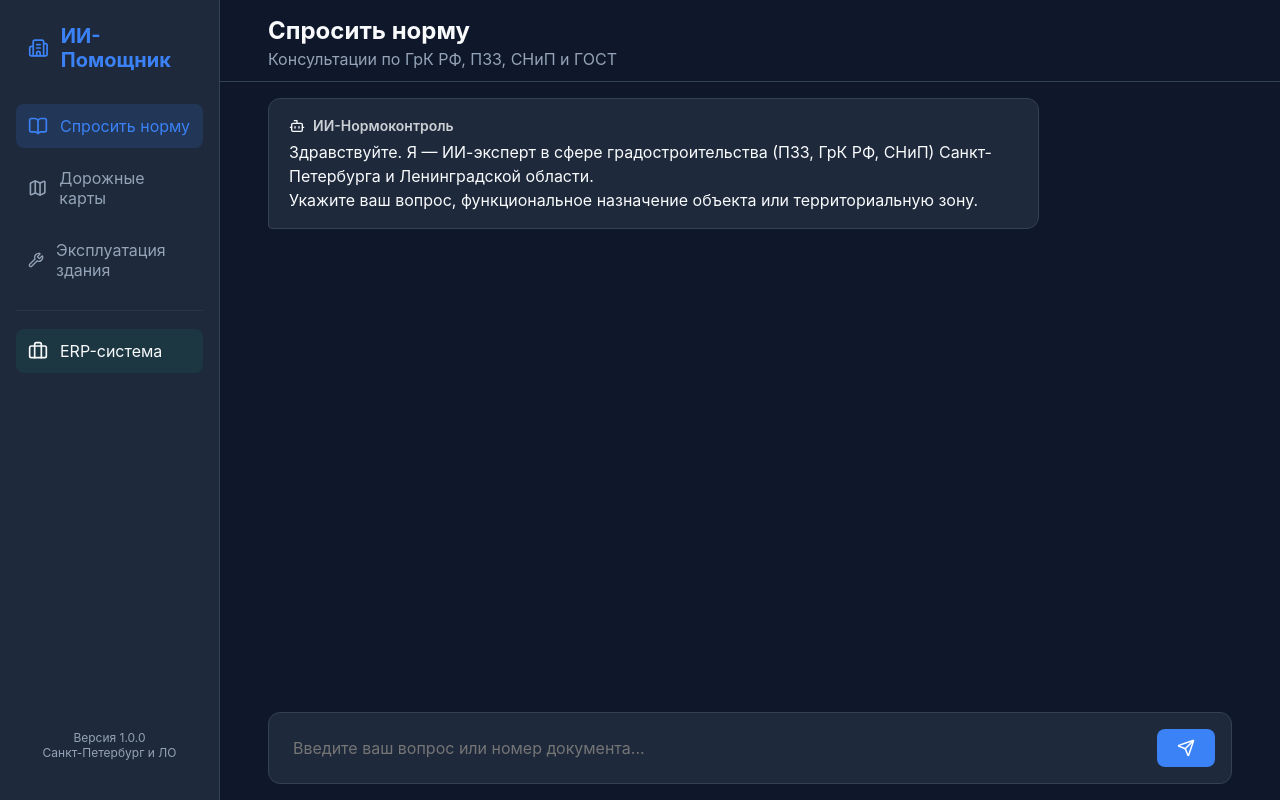
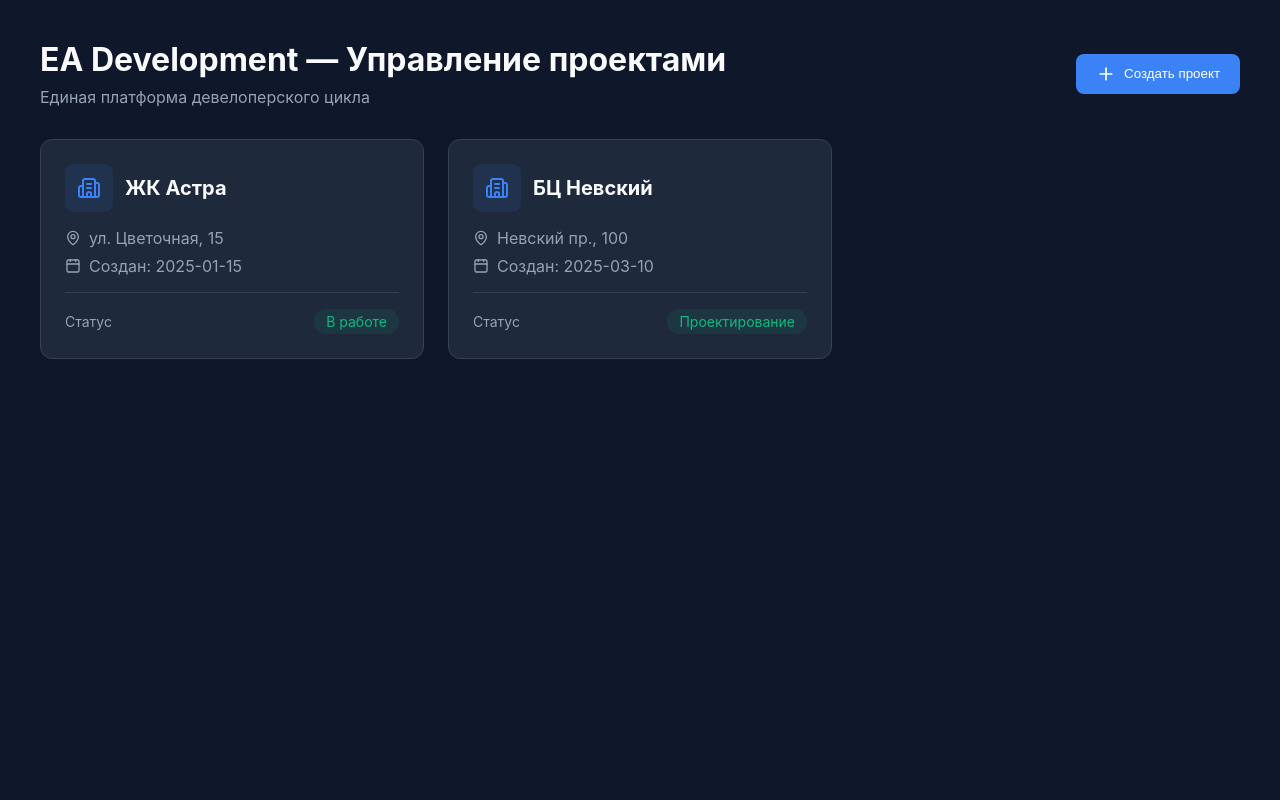
Before and after one commit to Solomon86-sudo/ai-helper, a React (Vite) app: page / in a window 1280 px wide. Built offline with nearby package versions, Linux system fonts and the light colour scheme; no server answers.

Commit message:
Major: project-based architecture, fix Excel parser, tender flow, title EA Development

```diff
--- a/index.html
+++ b/index.html
@@ -4,7 +4,7 @@
     <meta charset="UTF-8" />
     <link rel="icon" type="image/svg+xml" href="/favicon.svg" />
     <meta name="viewport" content="width=device-width, initial-scale=1.0" />
-    <title>-</title>
+    <title>EA Development</title>
   </head>
   <body>
     <div id="root"></div>
--- a/src/App.jsx
+++ b/src/App.jsx
@@ -1,106 +1,172 @@
 import React, { useState } from 'react';
-import AgentNorms from './components/AgentNorms';
-import AgentAudit from './components/AgentAudit';
-import AgentRoadmap from './components/AgentRoadmap';
-import AgentManual from './components/AgentManual';
 import ERPDashboard from './components/erp/ERPDashboard';
-import { BookOpen, FileCheck, Map, Building2, Wrench, Briefcase } from 'lucide-react';
+import { Building2, Plus, Calendar, MapPin, ArrowLeft } from 'lucide-react';
 
 function App() {
-  const [activeTab, setActiveTab] = useState('norms');
+  const [activeProject, setActiveProject] = useState(null);
+  const [showCreateForm, setShowCreateForm] = useState(false);
 
-  const renderTabContent = () => {
-    switch (activeTab) {
-      case 'norms':
-        return <AgentNorms />;
-      case 'audit':
-        return <AgentAudit />;
-      case 'roadmap':
-        return <AgentRoadmap />;
-      case 'manual':
-        return <AgentManual />;
-      case 'erp':
-        return <ERPDashboard />;
-      default:
-        return <AgentNorms />;
-    }
+  const [projects, setProjects] = useState([
+    { id: 1, name: 'ЖК Астра', address: 'ул. Цветочная, 15', status: 'В работе', date: '2025-01-15' },
+    { id: 2, name: 'БЦ Невский', address: 'Невский пр., 100', status: 'Проектирование', date: '2025-03-10' },
+  ]);
+
+  const [newProject, setNewProject] = useState({ name: '', address: '', client: '' });
+
+  const handleCreateProject = (e) => {
+    e.preventDefault();
+    if (!newProject.name) return;
+    const project = {
+      id: Date.now(),
+      name: newProject.name,
+      address: newProject.address,
+      status: 'Новый',
+      date: new Date().toISOString().split('T')[0]
+    };
+    setProjects([...projects, project]);
+    setNewProject({ name: '', address: '', client: '' });
+    setShowCreateForm(false);
   };
 
-  const getTabHeader = () => {
-    switch (activeTab) {
-      case 'norms':
-        return { title: 'Спросить норму', desc: 'Консультации по ГрК РФ, ПЗЗ, СНиП и ГОСТ' };
-      case 'audit':
-        return { title: 'Проверить документацию', desc: 'Интеллектуальный нормоконтроль проектной документации' };
-      case 'roadmap':
-        return { title: 'Дорожные карты', desc: 'Навигатор по согласованиям и процедурам (КГА, КГИОП, Госстройнадзор)' };
-      case 'manual':
-        return { title: 'Инструкция по эксплуатации', desc: 'Генерация ИЭЗ на основе загруженной документации и паспортов' };
-      case 'erp':
-        return { title: 'Управление проектом (ERP)', desc: 'Единая система управления девелоперским циклом: от предпроекта до сдачи' };
-      default:
-        return { title: '', desc: '' };
-    }
-  };
+  if (activeProject) {
+    return (
+      <div className="app-container" style={{ display: 'block', width: '100%', height: '100vh', overflow: 'hidden' }}>
+        <div style={{ padding: '16px 24px', borderBottom: '1px solid var(--border-color)', display: 'flex', alignItems: 'center', gap: '16px', backgroundColor: 'var(--bg-card)' }}>
+          <button
+            onClick={() => setActiveProject(null)}
+            style={{ display: 'flex', alignItems: 'center', gap: '8px', background: 'none', border: 'none', color: 'var(--text-muted)', cursor: 'pointer' }}
+          >
+            <ArrowLeft size={20} />
+            Назад к проектам
+          </button>
+          <div style={{ width: '1px', height: '24px', backgroundColor: 'var(--border-color)' }}></div>
+          <h1 style={{ margin: 0, fontSize: '1.25rem', color: 'var(--text-main)', display: 'flex', alignItems: 'center', gap: '8px' }}>
+            <Building2 size={24} color="var(--accent-blue)" />
+            {activeProject.name}
+          </h1>
+          <span style={{ padding: '4px 12px', backgroundColor: 'rgba(59, 130, 246, 0.1)', color: 'var(--accent-blue)', borderRadius: '12px', fontSize: '0.875rem' }}>
+            {activeProject.status}
+          </span>
+        </div>
+
+        <div style={{ height: 'calc(100vh - 65px)', padding: '24px', backgroundColor: 'var(--bg-dark)', overflowY: 'auto' }}>
+          <ERPDashboard project={activeProject} />
+        </div>
+      </div>
+    );
+  }
 
   return (
-    <div className="app-container">
-      <div className="sidebar">
-        <div className="sidebar-title">
-          <Building2 size={24} />
-          <span>ИИ-Помощник</span>
+    <div className="app-container" style={{ display: 'block', width: '100%', minHeight: '100vh', padding: '40px', backgroundColor: 'var(--bg-dark)' }}>
+      <div style={{ maxWidth: '1200px', margin: '0 auto' }}>
+        <div style={{ display: 'flex', justifyContent: 'space-between', alignItems: 'center', marginBottom: '32px' }}>
+          <div>
+            <h1 style={{ fontSize: '2rem', margin: '0 0 8px 0', color: 'var(--text-main)' }}>EA Development — Управление проектами</h1>
+            <p style={{ color: 'var(--text-muted)', margin: 0 }}>Единая платформа девелоперского цикла</p>
+          </div>
+          <button
+            onClick={() => setShowCreateForm(!showCreateForm)}
+            style={{ display: 'flex', alignItems: 'center', gap: '8px', padding: '10px 20px', backgroundColor: 'var(--accent-blue)', color: 'white', border: 'none', borderRadius: '8px', cursor: 'pointer', fontWeight: '500' }}
+          >
+            <Plus size={20} />
+            Создать проект
+          </button>
         </div>
 
-        <nav style={{ display: 'flex', flexDirection: 'column', gap: '8px' }}>
-          <button
-            className={`nav-item ${activeTab === 'norms' ? 'active' : ''}`}
-            onClick={() => setActiveTab('norms')}
-          >
-            <BookOpen size={20} />
-            Спросить норму
-          </button>
+        {showCreateForm && (
+          <div style={{ backgroundColor: 'var(--bg-card)', padding: '24px', borderRadius: '12px', border: '1px solid var(--border-color)', marginBottom: '32px' }}>
+            <h2 style={{ marginTop: 0, marginBottom: '20px', fontSize: '1.25rem' }}>Новый проект</h2>
+            <form onSubmit={handleCreateProject} style={{ display: 'grid', gridTemplateColumns: '1fr 1fr 1fr auto', gap: '16px', alignItems: 'end' }}>
+              <div>
+                <label style={{ display: 'block', marginBottom: '8px', color: 'var(--text-muted)' }}>Название</label>
+                <input
+                  type="text"
+                  value={newProject.name}
+                  onChange={(e) => setNewProject({...newProject, name: e.target.value})}
+                  style={{ width: '100%', padding: '10px', backgroundColor: 'var(--bg-dark)', border: '1px solid var(--border-color)', borderRadius: '6px', color: 'var(--text-main)' }}
+                  placeholder="Название объекта"
+                  required
+                />
+              </div>
+              <div>
+                <label style={{ display: 'block', marginBottom: '8px', color: 'var(--text-muted)' }}>Адрес</label>
+                <input
+                  type="text"
+                  value={newProject.address}
+                  onChange={(e) => setNewProject({...newProject, address: e.target.value})}
+                  style={{ width: '100%', padding: '10px', backgroundColor: 'var(--bg-dark)', border: '1px solid var(--border-color)', borderRadius: '6px', color: 'var(--text-main)' }}
+                  placeholder="Адрес объекта"
+                />
+              </div>
+              <div>
+                <label style={{ display: 'block', marginBottom: '8px', color: 'var(--text-muted)' }}>Заказчик</label>
+                <input
+                  type="text"
+                  value={newProject.client}
+                  onChange={(e) => setNewProject({...newProject, client: e.target.value})}
+                  style={{ width: '100%', padding: '10px', backgroundColor: 'var(--bg-dark)', border: '1px solid var(--border-color)', borderRadius: '6px', color: 'var(--text-main)' }}
+                  placeholder="Наименование заказчика"
+                />
+              </div>
+              <div style={{ display: 'flex', gap: '12px' }}>
+                <button type="submit" style={{ padding: '10px 24px', backgroundColor: 'var(--accent-green)', color: 'white', border: 'none', borderRadius: '6px', cursor: 'pointer', fontWeight: '500' }}>
+                  Сохранить
+                </button>
+                <button type="button" onClick={() => setShowCreateForm(false)} style={{ padding: '10px 24px', backgroundColor: 'transparent', color: 'var(--text-main)', border: '1px solid var(--border-color)', borderRadius: '6px', cursor: 'pointer' }}>
+                  Отмена
+                </button>
+              </div>
+            </form>
+          </div>
+        )}
 
-          <button
-            className={`nav-item ${activeTab === 'roadmap' ? 'active' : ''}`}
-            onClick={() => setActiveTab('roadmap')}
-          >
-            <Map size={20} />
-            Дорожные карты
-          </button>
+        <div style={{ display: 'grid', gridTemplateColumns: 'repeat(auto-fill, minmax(300px, 1fr))', gap: '24px' }}>
+          {projects.map(project => (
+            <div
+              key={project.id}
+              onClick={() => setActiveProject(project)}
+              style={{
+                backgroundColor: 'var(--bg-card)',
+                border: '1px solid var(--border-color)',
+                borderRadius: '12px',
+                padding: '24px',
+                cursor: 'pointer',
+                transition: 'transform 0.2s, borderColor 0.2s',
+                display: 'flex',
+                flexDirection: 'column',
+                gap: '16px'
+              }}
+              onMouseEnter={(e) => { e.currentTarget.style.transform = 'translateY(-4px)'; e.currentTarget.style.borderColor = 'var(--accent-blue)'; }}
+              onMouseLeave={(e) => { e.currentTarget.style.transform = 'translateY(0)'; e.currentTarget.style.borderColor = 'var(--border-color)'; }}
+            >
+              <div style={{ display: 'flex', justifyContent: 'space-between', alignItems: 'flex-start' }}>
+                <div style={{ display: 'flex', alignItems: 'center', gap: '12px' }}>
+                  <div style={{ width: '48px', height: '48px', borderRadius: '8px', backgroundColor: 'rgba(59, 130, 246, 0.1)', display: 'flex', alignItems: 'center', justifyContent: 'center', color: 'var(--accent-blue)' }}>
+                    <Building2 size={24} />
+                  </div>
+                  <h3 style={{ margin: 0, fontSize: '1.25rem', color: 'var(--text-main)' }}>{project.name}</h3>
+                </div>
+              </div>
 
-          <button
-            className={`nav-item ${activeTab === 'manual' ? 'active' : ''}`}
-            onClick={() => setActiveTab('manual')}
-          >
-            <Wrench size={20} />
-            Эксплуатация здания
-          </button>
+              <div style={{ display: 'flex', flexDirection: 'column', gap: '8px', color: 'var(--text-muted)' }}>
+                <div style={{ display: 'flex', alignItems: 'center', gap: '8px' }}>
+                  <MapPin size={16} />
+                  <span>{project.address}</span>
+                </div>
+                <div style={{ display: 'flex', alignItems: 'center', gap: '8px' }}>
+                  <Calendar size={16} />
+                  <span>Создан: {project.date}</span>
+                </div>
+              </div>
 
-          <div style={{ margin: '10px 0', borderTop: '1px solid var(--border-color)', opacity: 0.5 }}></div>
-
-          <button
-            className={`nav-item ${activeTab === 'erp' ? 'active' : ''}`}
-            onClick={() => setActiveTab('erp')}
-            style={{ backgroundColor: activeTab === 'erp' ? 'var(--primary-color)' : 'rgba(16, 163, 127, 0.1)', color: activeTab === 'erp' ? 'white' : 'var(--primary-color)' }}
-          >
-            <Briefcase size={20} />
-            ERP-система
-          </button>
-        </nav>
-
-        <div style={{ marginTop: 'auto', padding: '16px', fontSize: '0.75rem', color: 'var(--text-muted)', textAlign: 'center' }}>
-          Версия 1.0.0<br/>Санкт-Петербург и ЛО
-        </div>
-      </div>
-
-      <div className="main-content">
-        <div className="tab-header">
-          <h1>{getTabHeader().title}</h1>
-          <p>{getTabHeader().desc}</p>
-        </div>
-
-        <div className="tab-body">
-          {renderTabContent()}
+              <div style={{ marginTop: 'auto', paddingTop: '16px', borderTop: '1px solid var(--border-color)', display: 'flex', justifyContent: 'space-between', alignItems: 'center' }}>
+                <span style={{ fontSize: '0.875rem', color: 'var(--text-muted)' }}>Статус</span>
+                <span style={{ padding: '4px 12px', backgroundColor: 'rgba(16, 163, 127, 0.1)', color: 'var(--accent-green)', borderRadius: '12px', fontSize: '0.875rem' }}>
+                  {project.status}
+                </span>
+              </div>
+            </div>
+          ))}
         </div>
       </div>
     </div>
```
Also changed, not shown: src/components/erp/ConstructionModule.jsx (+52 -2 lines), src/components/erp/ERPDashboard.jsx (+16 -10 lines), 2 other files (tests, documents, lock files or other folders).
